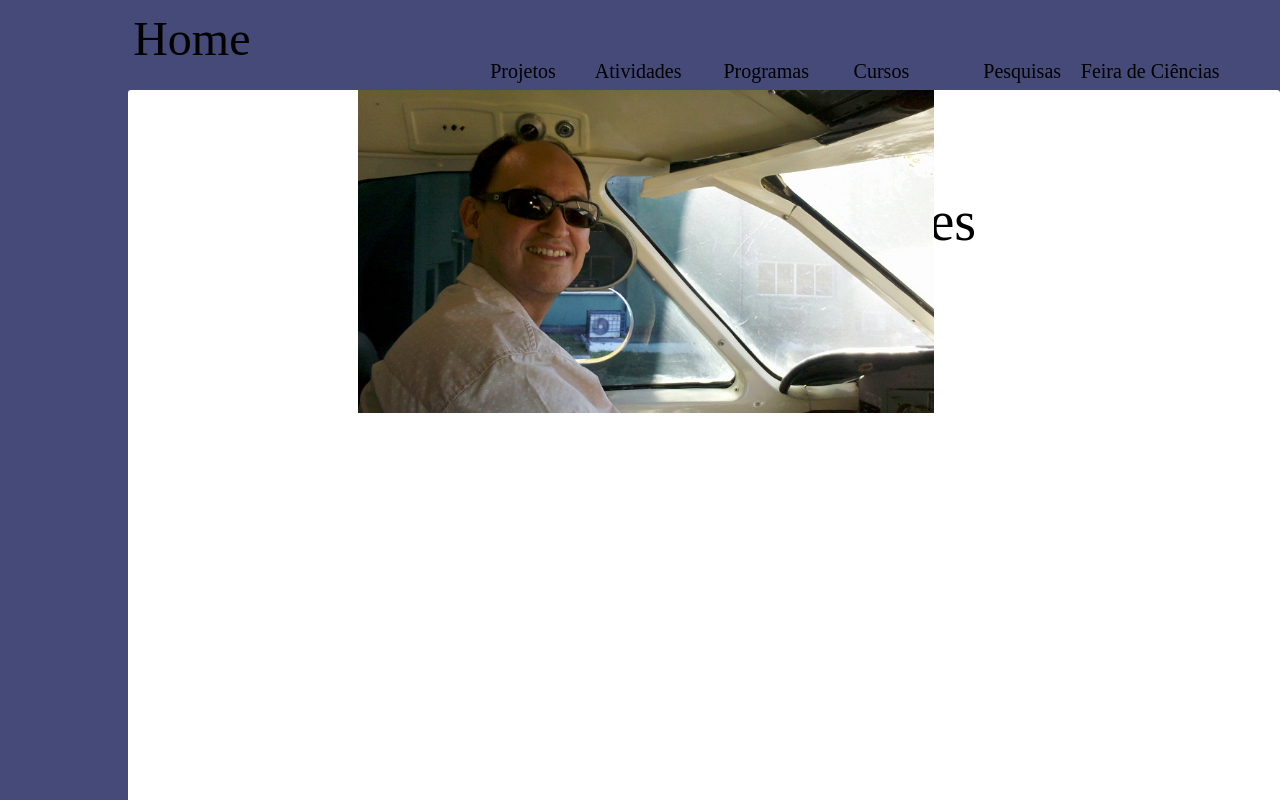
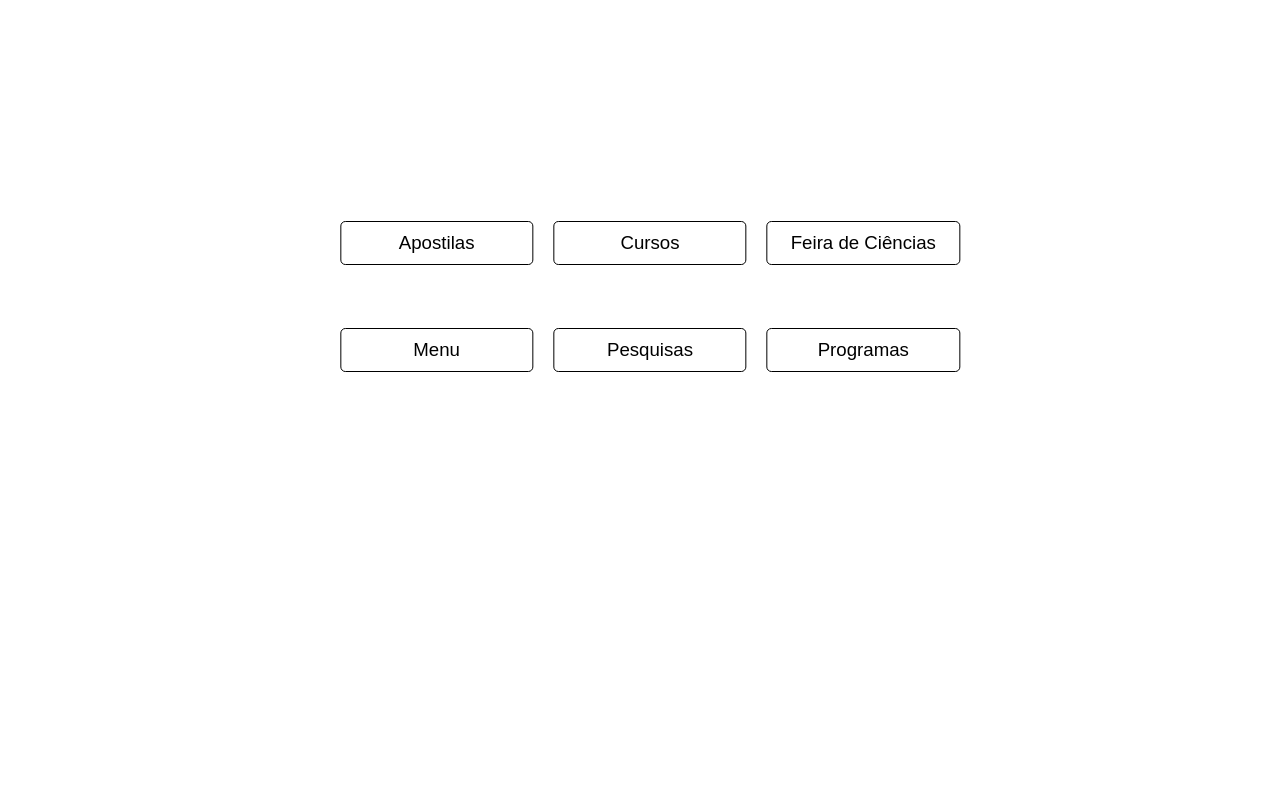
Before and after one commit to FPPUI/Andre-Website, a plain HTML site: page index.html in a window 1280 px wide. Shown: the top 800 px of the page. Drawn offline with Linux system fonts and the light colour scheme.

Commit message:
BackEnd do Menu Funcional

```diff
--- a/css/inicio.css
+++ /dev/null
@@ -1,100 +0,0 @@
-body {
-    font-family: Aleo;
-    font-style: normal;
-    font-weight: normal;
-
-}
-
-h1 {
-    position: absolute;
-    width: 230px;
-    height: 69px;
-    left: 6%;
-    top: -0.75%;
-
-    font-family: Aleo;
-    font-style: normal;
-    font-weight: normal;
-    font-size: 48px;
-    line-height: 58px;
-    text-align: center;
-
-    color: #000000;
-}
-h2 {
-    position: absolute;
-    width: 150px;
-    height: 42px;
-    left: 35%;
-    top: 1.25%;
-
-    font-family: Aleo;
-    font-style: normal;
-    font-weight: normal;
-    font-size: 20px;
-    line-height: 34px;
-    text-align: center;
-
-    color: #000000;
-}
-h3 {
-    position: absolute;
-    left: 18.24%;
-    right: 18.24%;
-    top: 1.97%;
-
-    font-family: Aleo;
-    font-style: normal;
-    font-weight: 300;
-    font-size: 3.5em;
-
-    text-align: center;
-
-    color: #000000;
-}
-
-#backinicio {
-    position: absolute;
-    width: 100%;
-    height: 3000px;
-    left: 0px;
-    top: 0px;
-
-    background: #454A79;
-}
-#frontinicio {
-    position: absolute;
-    width: 90%;
-    height: 2193px;
-    left: 10%;
-    top: 3%;
-
-    background: #FFFFFF;
-    border-radius: 3px;
-}
-
-i{
-    position: absolute;
-    width: 1146px;
-    height: 44px;
-    left: 294px;
-    top: 85px;
-
-    font-family: Aleo;
-    font-style: normal;
-    font-weight: normal;
-    font-size: 28px;
-    line-height: 34px;
-    text-align: center;
-
-    color: #000000;
-
-}
-
-img {
-    position: absolute;
-    display: block;
-    margin-left: 20%;
-    margin-right: 20%;
-    width: 50%;
-}
--- /dev/null
+++ b/estilo.css
@@ -0,0 +1,60 @@
+/*Menu*/
+* {
+    padding: 0;
+    margin: 0;
+    font-family: Arial, Helvetica, sans-serif;
+}
+
+a{
+    text-decoration: none;
+}
+
+.menu-home {
+    display: grid;
+    grid-template-columns: 1fr 1fr 1fr;
+    grid-template-rows: 1fr 1fr 1fr;
+
+
+    width: 50vw;
+    height: 40vh;
+    padding: 10px;
+
+    position: relative;
+    left: 50%;
+    top: 50%;
+    transform: translate(-50%, 50%)
+}
+
+.link-page {
+    color: black;
+
+    border: 0.1px solid black;
+    border-radius: 5px;
+
+    margin: 10px;
+    padding: 5px;
+
+    position: relative;
+    left: 50%;
+    top: 50%;
+    transform: translate(-50%, -50%);
+    transition: 0.6s;
+}
+
+.link-page:hover{
+    color: white;
+    background-color: rgba(0, 0, 0,.7);
+    cursor: pointer
+}
+
+.link-page h3{
+    text-align: center;
+    position: relative;
+
+
+    font-size: 14pt;
+    font-weight: normal;
+    padding: 5px;
+
+
+}
--- a/index.html
+++ b/index.html
@@ -2,27 +2,17 @@
 <html>
 <head>
     <meta charset="utf-8">
-    <link rel="stylesheet" href="css/inicio.css">
+    <link rel="stylesheet" href="./estilo.css">
+    <link rel="stylesheet" href="./global.css">
 </head>
 <body>
-    <header>
-
-    </header>
-    <div id="backinicio">
-        <h1>Home</h1>
-        <a><h2>Projetos</h2></a>
-        <a><h2 style="left: 44%">Atividades</h2></a>
-        <a><h2 style="left: 54%">Programas</h2></a>
-        <a><h2 style="left: 63%">Cursos</h2></a>
-        <a><h2 style="left: 74%">Pesquisas</h2></a>
-        <a><h2 style="left: 84%">Feira de Ciências</h2></a>
-        <div id="frontinicio">
-
-                <h3>Redes de Computadores</h2>
-                <img src="imgs/eu e o avião.jpg" alt="Eu e o Avião">
-
-
-        </div>
+    <div class="menu-home">
+        <a href="./paginas/apostilas/"><div class="link-page"><h3> Apostilas </h3></div></a>
+        <a href="./paginas/cursos/"><div class="link-page"><h3> Cursos </h3></div></a>
+        <a href="./paginas/feira_de_ciencias/"><div class="link-page"><h3> Feira de Ciências </h3></div></a>
+        <a href="./paginas/projetos/"><div class="link-page"><h3> Menu </h3></div></a>
+        <a href="./paginas/pesquisas/"><div class="link-page"><h3> Pesquisas </h3></div></a>
+        <a href="./paginas/programas"><div class="link-page"><h3> Programas </h3></div></a>
     </div>
 </body>
 </html>
```
Also changed, not shown: menu/estilo.css (added, +13 -0 lines), menu/function_menu.js (+10 -23 lines), menu/index.html (added, +12 -0 lines), paginas/apostilas/index.html (added, +34 -0 lines), .theia/launch.json (added), assets/eu e o avião.jpg (renamed from imgs/eu e o avião.jpg), assets/icons/book.svg (renamed from imgs/icons/book.svg), global.css (added), paginas/apostilas/estilo.css (added), 1 other file.
